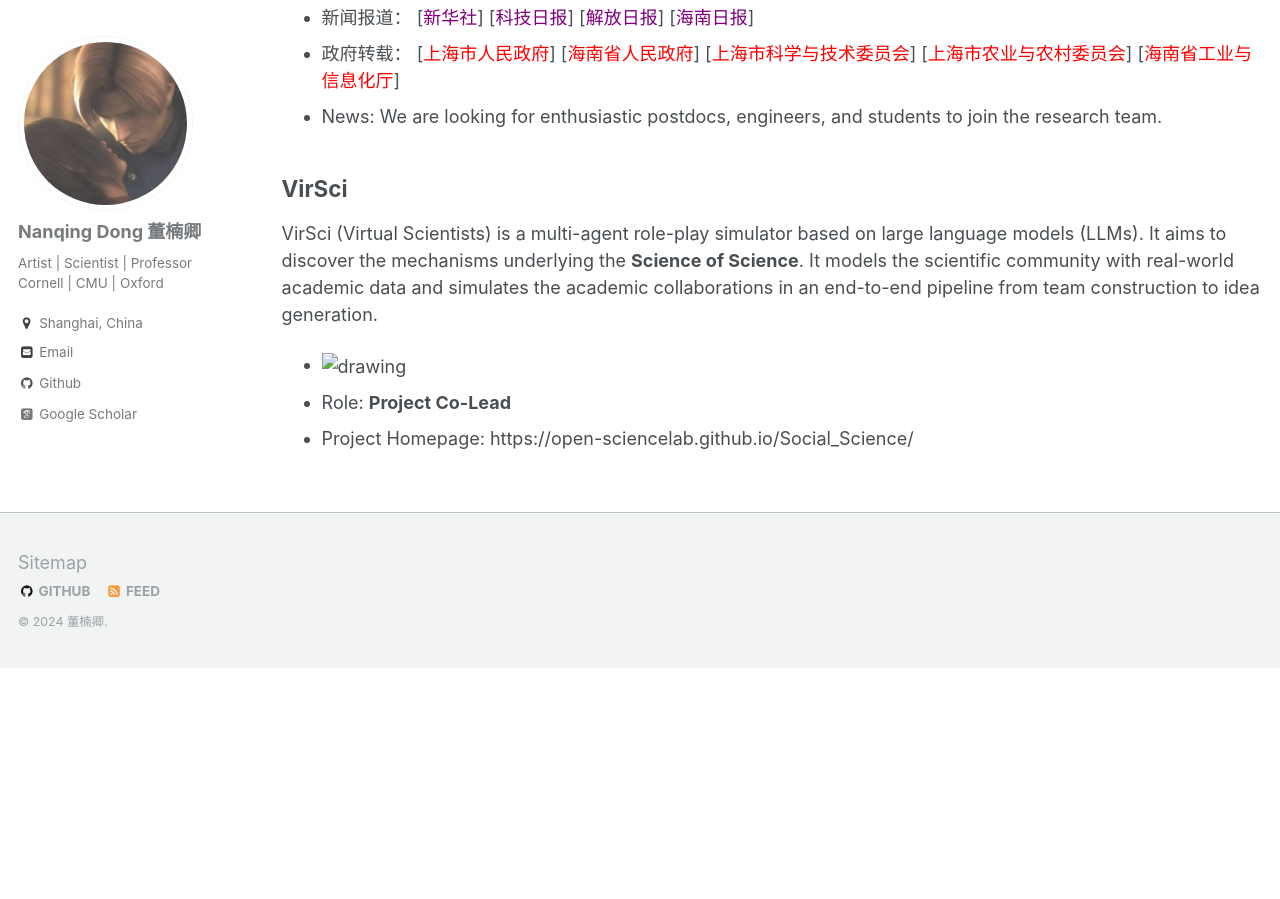
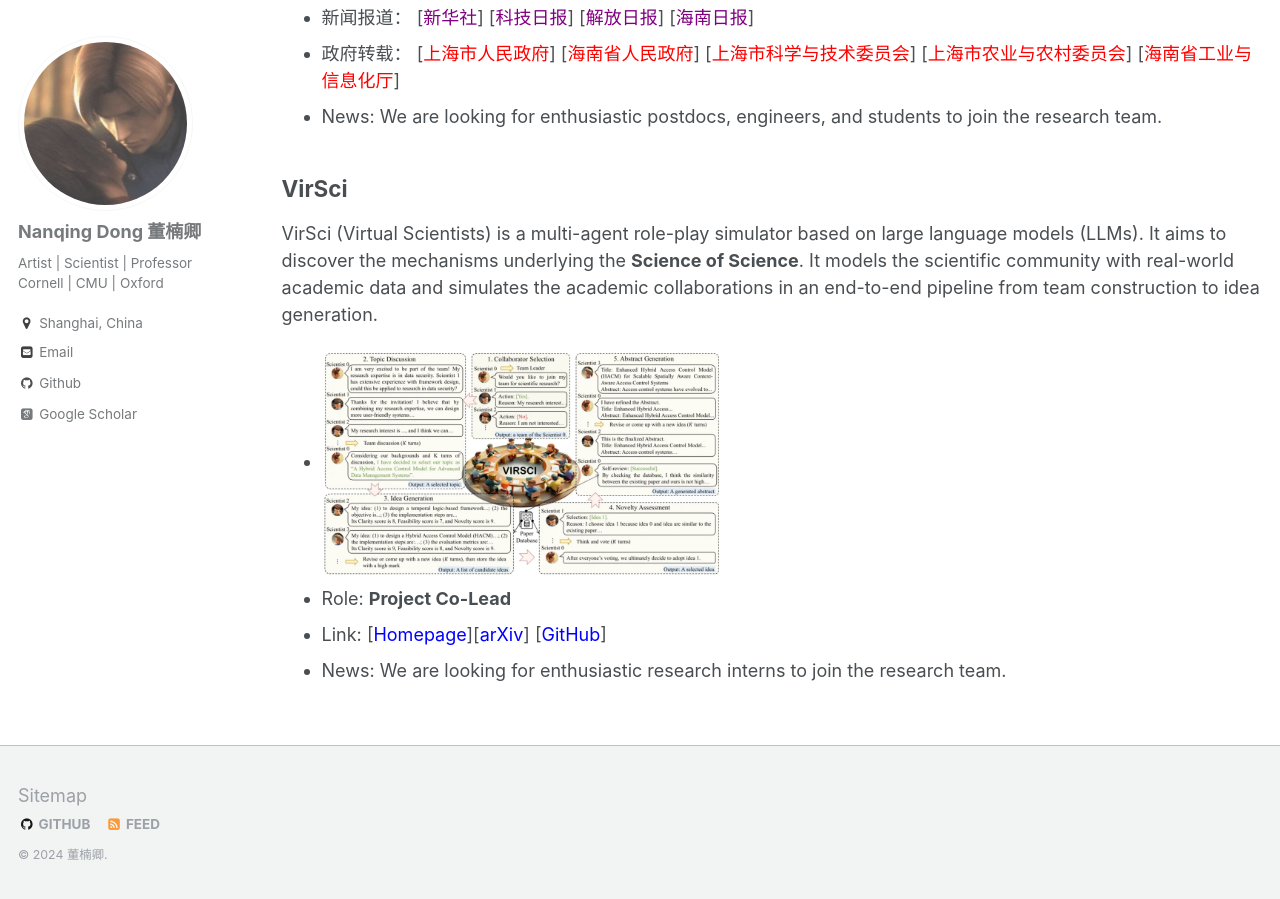
Before and after one commit to eveningdong/eveningdong.github.io, a Jekyll site: the page built from _pages/research.md, in a window 1280 px wide and 900 px high, scrolled down 682 px. Built offline with Jekyll 4.4.1, drawn with Linux system fonts in a browser that asks for light colours; some web fonts are replaced; before the commit the page ends 1350 px from its top, so only the background shows below that.

Commit message:
Update images

```diff
--- a/_pages/research.md
+++ b/_pages/research.md
@@ -27,7 +27,9 @@ SeedLLM is the first large language model (LLM) for the seed industry. It aims t
 VirSci (Virtual Scientists) is a multi-agent role-play simulator based on large language models (LLMs). It aims to discover the mechanisms underlying the **Science of Science**. It models the scientific community with real-world academic data and simulates the academic collaborations in an end-to-end pipeline from team construction to idea generation.
 * <a><img src="https://eveningdong.github.io/images/virsci.jpg" alt="drawing" width="400px"/></a>
 * Role: **Project Co-Lead**
-* Project Homepage: https://open-sciencelab.github.io/Social_Science/
+* Link:  [[<span style="color:blue">Homepage</span>]](https://open-sciencelab.github.io/Social_Science/ )[[<span style="color:blue">arXiv</span>]](https://arxiv.org/abs/2410.09403 )  [[<span style="color:blue">GitHub</span>]](https://github.com/open-sciencelab/Social_Science )
+* News: We are looking for enthusiastic research interns to join the research team.
+
 
 <!-- <a href="http://www.cs.ox.ac.uk/"><img src="https://eveningdong.github.io/images/oxford.jpg" alt="drawing" style="height:80px;"/></a>
 * **University of Oxford**, Oxford, England, United Kingdom
```
Also changed, not shown: images/virsci.jpg (renamed from images/virsci.jpg.webp).
